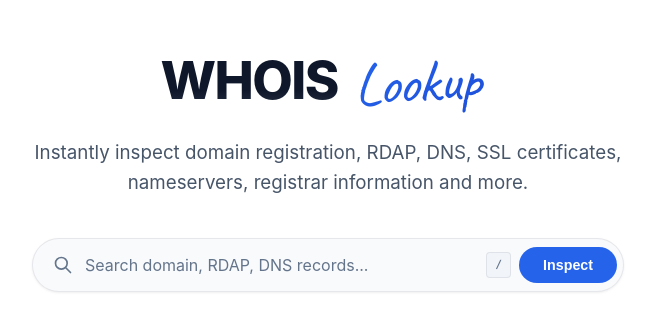
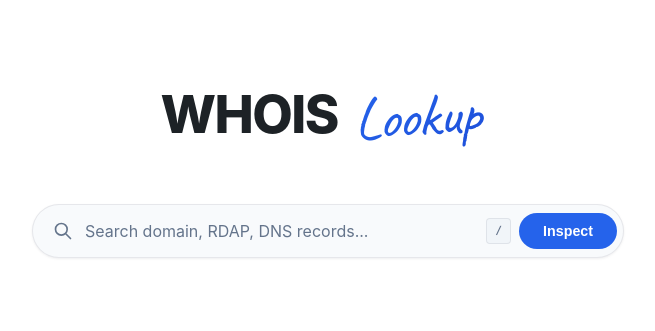
Before and after one commit to zakisheriff/WHOIS-Lookup, a Next.js app: page / in a window 1280 px wide. Shown: the part 211-542 px from the top of the page, without its empty margins (312-967 px from the left). Built offline with nearby package versions, Linux system fonts and the light colour scheme.

Commit message:
style: bolden WHOIS title text and remove home page subtitle

```diff
--- a/src/app/page.tsx
+++ b/src/app/page.tsx
@@ -51,9 +51,6 @@ export default function Home() {
         >
           <motion.div className={styles.hero} variants={itemVariants} style={{ marginBottom: '32px' }}>
             <h1 className={styles.title}>WHOIS <span className={styles.signature}>Lookup</span></h1>
-            <p className={styles.subtitle}>
-              Instantly inspect domain registration, RDAP, DNS, SSL certificates, nameservers, registrar information and more.
-            </p>
           </motion.div>
 
           <motion.div className={styles.searchSection} variants={itemVariants} style={{ width: '100%' }}>
--- a/src/styles/Home.module.css
+++ b/src/styles/Home.module.css
@@ -43,13 +43,11 @@
 
 .title {
   font-size: 3.5rem;
-  font-weight: 800;
+  font-weight: 850;
   line-height: 1.1;
   letter-spacing: -0.03em;
   margin-bottom: 18px;
-  background: linear-gradient(to bottom, #0f172a 60%, #334155);
-  -webkit-background-clip: text;
-  -webkit-text-fill-color: transparent;
+  color: #1d2226;
 }
 
 .signature {
```
